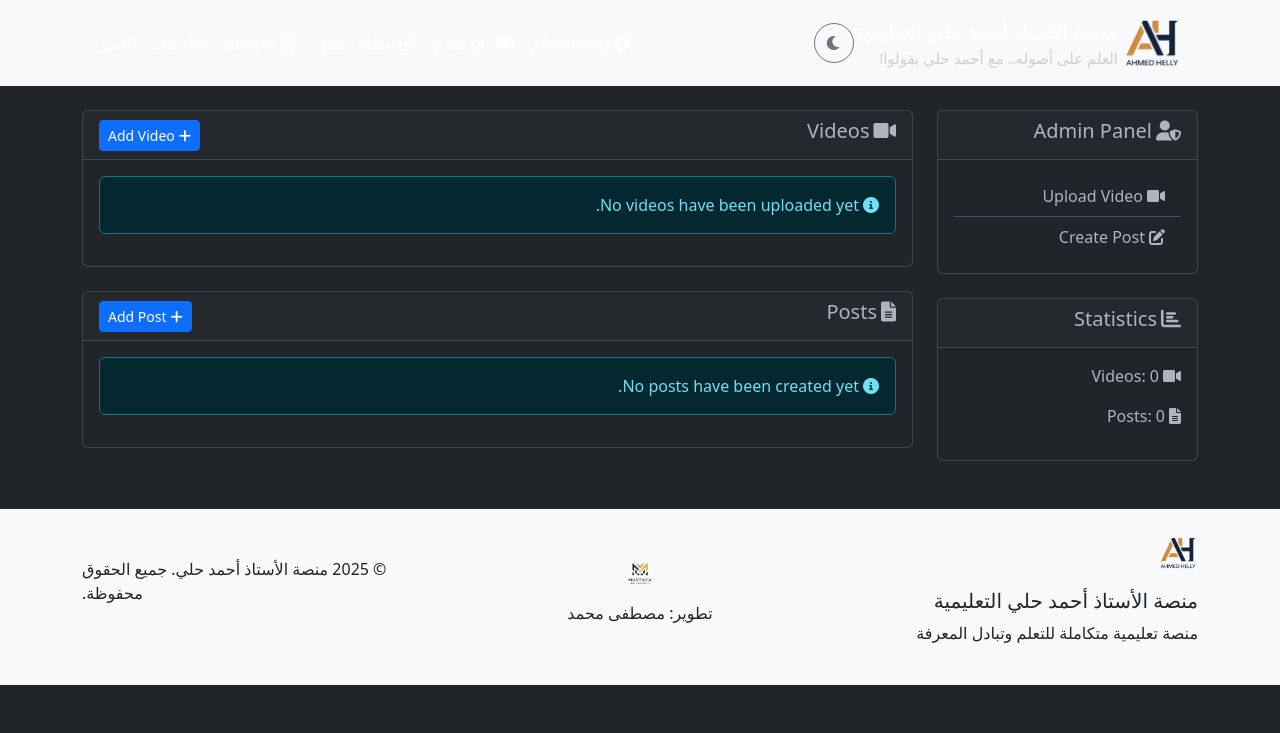
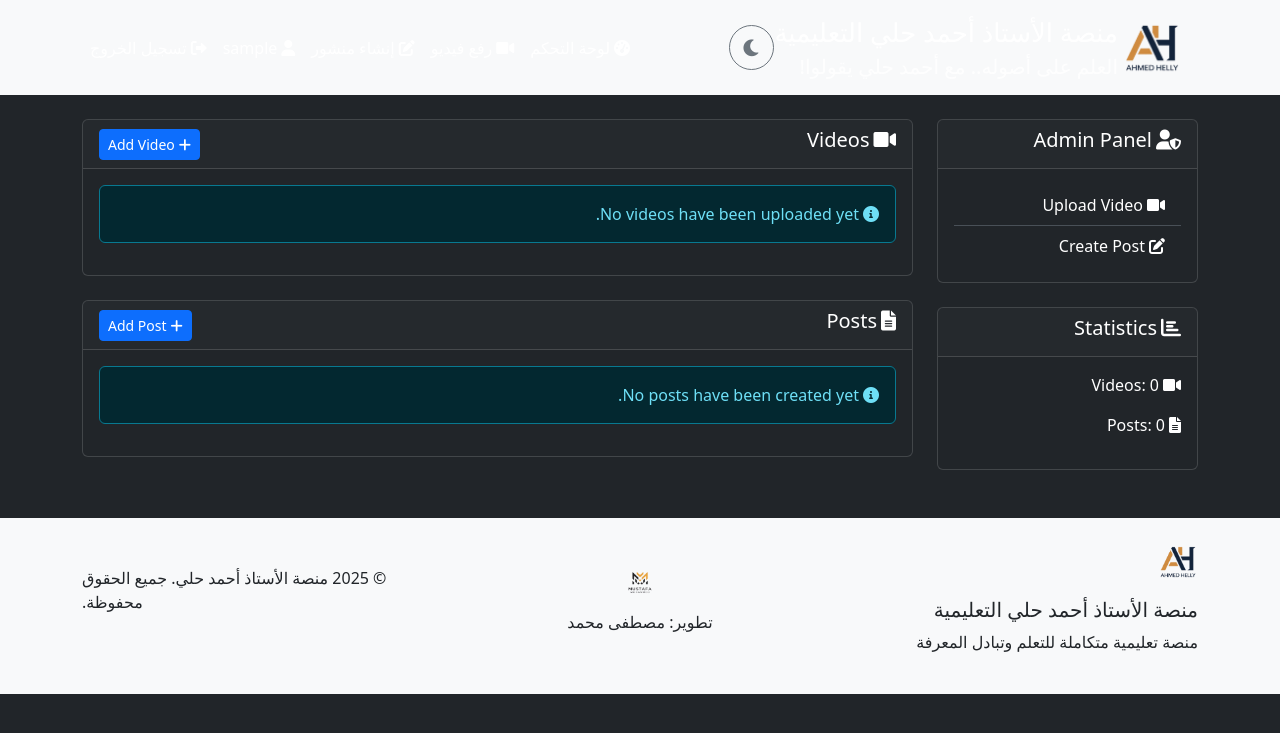
Before and after one commit to Mostafalol1233/last2, a Flask app: page /admin/dashboard in a window 1280 px wide. Shown: the top 733 px of the page. Run offline with Flask 3, Linux system fonts and the light colour scheme; the visitor is signed in with stand-in values (Sample User, id 1); data that the repository does not hold is empty.

Commit message:
Assistant checkpoint: Update styles for better visibility and sizing
Assistant generated file changes:
- static/css/style.css: Improve text visibility and sizing

---

User prompt:

يبني لما بخليه ابيض الكلام مش بيظهر وكمان في الجز الي فوق المقوله مش ظاهره عشان الخط شبه الخلفيه وكبر الكود شويه وقسم التعليقات كبرو برضو

Replit-Commit-Author: Assistant
Replit-Commit-Session-Id: 2adaf752-fe07-4ffc-b8d4-dae6d740d8c6

```diff
--- a/static/css/style.css
+++ b/static/css/style.css
@@ -1,12 +1,13 @@
 /* Custom styles to complement Bootstrap */
 .theme-toggle {
-    width: 40px;
-    height: 40px;
+    width: 45px;
+    height: 45px;
     border-radius: 50%;
     padding: 0;
     display: flex;
     align-items: center;
     justify-content: center;
+    font-size: 1.2em;
 }
 
 .navbar-brand {
@@ -14,9 +15,40 @@
     align-items: center;
 }
 
+.navbar-brand span {
+    font-size: 1.3em;
+    color: var(--bs-body-color);
+}
+
 .navbar-brand small {
-    font-size: 0.75em;
-    opacity: 0.8;
+    font-size: 1em;
+    color: var(--bs-body-color);
+    opacity: 0.9;
+}
+
+/* Comment section sizing */
+.comment {
+    margin-bottom: 1.5rem;
+    padding: 1.2rem;
+    border-radius: 0.5rem;
+    font-size: 1.1em;
+    background-color: var(--bs-secondary-bg);
+    border: 1px solid var(--bs-border-color);
+}
+
+[data-bs-theme="light"] {
+    --bs-body-color: #000;
+    --bs-body-bg: #fff;
+}
+
+[data-bs-theme="dark"] {
+    --bs-body-color: #fff;
+    --bs-body-bg: #212529;
+}
+
+/* Ensure text is visible in both themes */
+.navbar-brand, .nav-link, .text-muted {
+    color: var(--bs-body-color) !important;
 }
 
 /* Right to Left (RTL) Support for Arabic Content */
```
